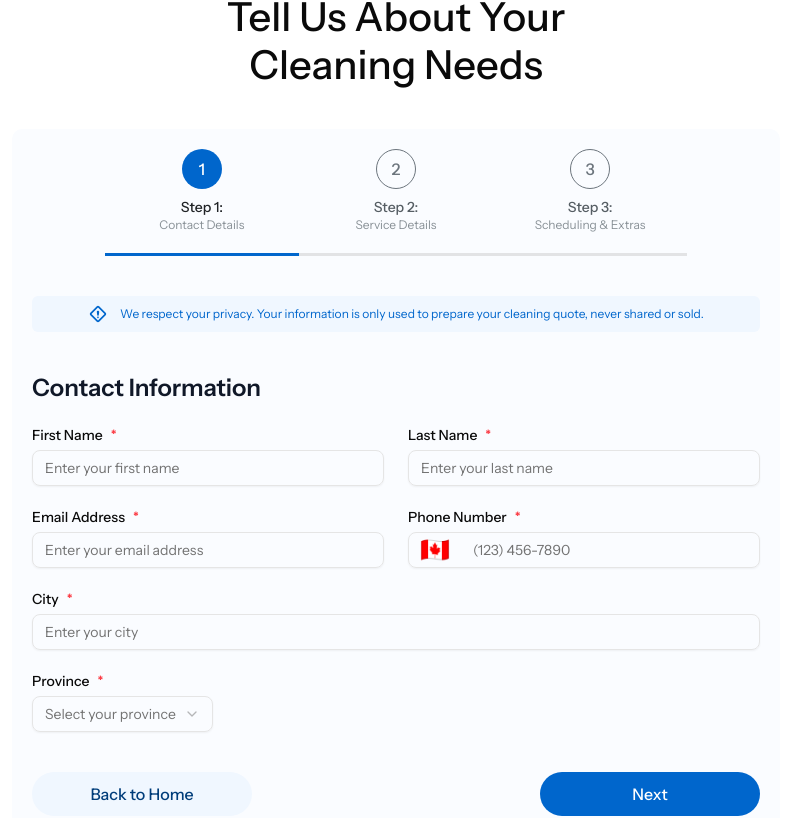
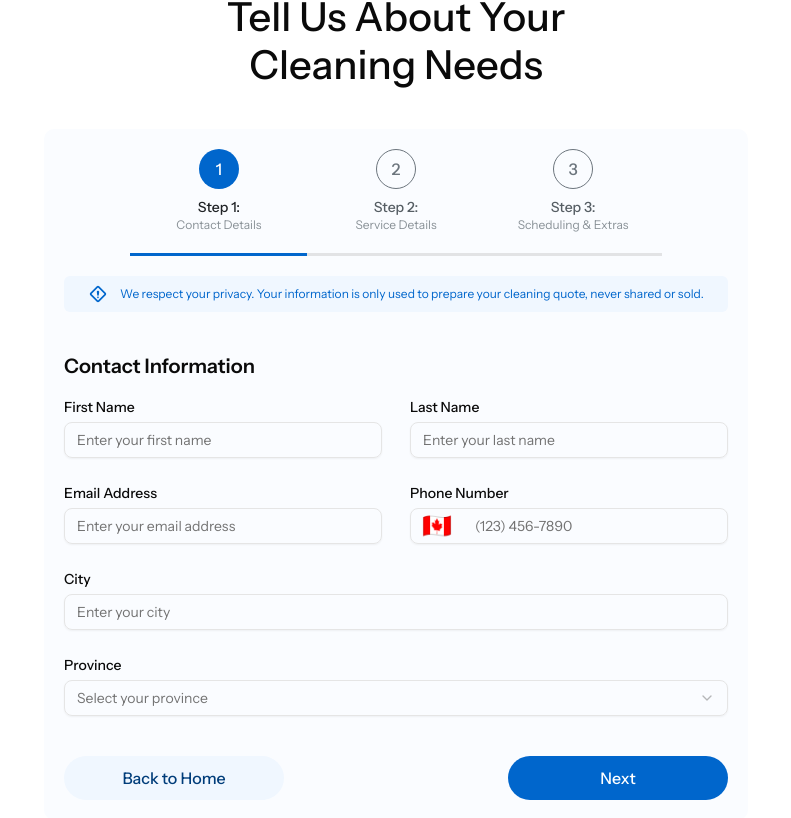
Before and after one commit to Candid001/Truecare-Cleaning-Services, a React (Vite) app: page /request-a-quote in a window 1280 px wide. Shown: the part 552-1370 px from the top of the page, without its empty margins (244-1035 px from the left). Built offline with nearby package versions, Linux system fonts and the light colour scheme.

Commit message:
Refactor contact details step

```diff
--- a/src/components/layout/request-a-quote/MultiStepQuoteForm.jsx
+++ b/src/components/layout/request-a-quote/MultiStepQuoteForm.jsx
@@ -320,7 +320,8 @@
 
     return (
         <>
-            <div className="bg-blue-tert rounded-lg w-3/5 mx-auto p-5 space-y-10">
+            <div className="bg-blue-tert rounded-lg w-[55%] mx-auto p-5 space-y-10">
+                <div className="space-y-5">
                     {/* Step Indicator */}
                     <StepIndicator currentStep={currentStep} />
 
@@ -333,9 +334,13 @@
                             </p>
                         </div>
                     </div>
+                </div>
 
                 {/* Form Step Content */}
-                <div className="">{renderStep()}</div>
+                <div className="space-y-5">
+                    <p className={`font-semibold text-xl`}>{currentStep === 1 ? "Contact Information": currentStep === 2 ? "Service Details": "Scheduling "}</p>
+                    {renderStep()}
+                </div>
 
                 {/* Navigation Buttons */}
                 <div className="flex items-center justify-between">
--- a/src/components/layout/request-a-quote/steps/ContactDetailsStep.jsx
+++ b/src/components/layout/request-a-quote/steps/ContactDetailsStep.jsx
@@ -45,14 +45,12 @@
   };
 
   return (
-    <div className="space-y-6">
-      <h2 className="text-2xl font-semibold text-gray-900">Contact Information</h2>
-
-      <div className="grid grid-cols-1 md:grid-cols-2 gap-6">
+    <div className="space-y-7 w-full">
+      <div className="grid grid-cols-1 md:grid-cols-2 gap-7">
         {/* First Name */}
         <div className="space-y-2">
           <Label htmlFor="firstName">
-            First Name <span className="text-red-500">*</span>
+            First Name
           </Label>
           <Input
             id="firstName"
@@ -60,17 +58,17 @@
             placeholder="Enter your first name"
             value={formData.firstName}
             onChange={(e) => updateFormData("firstName", e.target.value)}
-            className={errors.firstName ? "border-red-500" : ""}
+            className={errors.firstName ? "border-error" : ""}
           />
           {errors.firstName && (
-            <p className="text-sm text-red-500">{errors.firstName}</p>
+            <p className="text-sm text-error">{errors.firstName}</p>
           )}
         </div>
 
         {/* Last Name */}
         <div className="space-y-2">
           <Label htmlFor="lastName">
-            Last Name <span className="text-red-500">*</span>
+            Last Name
           </Label>
           <Input
             id="lastName"
@@ -78,17 +76,17 @@
             placeholder="Enter your last name"
             value={formData.lastName}
             onChange={(e) => updateFormData("lastName", e.target.value)}
-            className={errors.lastName ? "border-red-500" : ""}
+            className={errors.lastName ? "border-error" : ""}
           />
           {errors.lastName && (
-            <p className="text-sm text-red-500">{errors.lastName}</p>
+            <p className="text-sm text-error">{errors.lastName}</p>
           )}
         </div>
 
         {/* Email Address */}
         <div className="space-y-2">
           <Label htmlFor="email">
-            Email Address <span className="text-red-500">*</span>
+            Email Address
           </Label>
           <Input
             id="email"
@@ -96,17 +94,17 @@
             placeholder="Enter your email address"
             value={formData.email}
             onChange={(e) => updateFormData("email", e.target.value)}
-            className={errors.email ? "border-red-500" : ""}
+            className={errors.email ? "border-error" : ""}
           />
           {errors.email && (
-            <p className="text-sm text-red-500">{errors.email}</p>
+            <p className="text-sm text-error">{errors.email}</p>
           )}
         </div>
 
         {/* Phone Number */}
         <div className="space-y-2">
           <Label htmlFor="phone">
-            Phone Number <span className="text-red-500">*</span>
+            Phone Number
           </Label>
           <div className="relative">
             <div className="absolute left-3 top-1/2 -translate-y-1/2 flex items-center gap-2">
@@ -118,12 +116,12 @@
               placeholder="(123) 456-7890"
               value={formData.phone}
               onChange={handlePhoneChange}
-              className={`pl-16 ${errors.phone ? "border-red-500" : ""}`}
+              className={`pl-16 ${errors.phone ? "border-error" : ""}`}
               maxLength={14}
             />
           </div>
           {errors.phone && (
-            <p className="text-sm text-red-500">{errors.phone}</p>
+            <p className="text-sm text-error">{errors.phone}</p>
           )}
         </div>
       </div>
@@ -131,7 +129,7 @@
       {/* City */}
       <div className="space-y-2">
         <Label htmlFor="city">
-          City <span className="text-red-500">*</span>
+          City
         </Label>
         <Input
           id="city"
@@ -139,23 +137,23 @@
           placeholder="Enter your city"
           value={formData.city}
           onChange={(e) => updateFormData("city", e.target.value)}
-          className={errors.city ? "border-red-500" : ""}
+          className={errors.city ? "border-error" : ""}
         />
         {errors.city && (
-          <p className="text-sm text-red-500">{errors.city}</p>
+          <p className="text-sm text-error">{errors.city}</p>
         )}
       </div>
 
         {/* Province */}
-      <div className="space-y-2">
+        <div className="space-y-2 w-full">
             <Label htmlFor="province">
-          Province <span className="text-red-500">*</span>
+                Province
             </Label>
             <Select
                 value={formData.province}
                 onValueChange={(value) => updateFormData("province", value)}
             >
-          <SelectTrigger className={errors.province ? "border-red-500" : ""}>
+                <SelectTrigger className={`w-full ${errors.province ? "border-error" : ""}`}>
                     <SelectValue placeholder="Select your province" />
                 </SelectTrigger>
                 <SelectContent>
@@ -167,7 +165,7 @@
                 </SelectContent>
             </Select>
             {errors.province && (
-          <p className="text-sm text-red-500">{errors.province}</p>
+                <p className="text-sm text-error">{errors.province}</p>
             )}
         </div>
     </div>
--- a/src/components/ui/input.jsx
+++ b/src/components/ui/input.jsx
@@ -12,10 +12,13 @@
       type={type}
       data-slot="input"
       className={cn(
-        "file:text-foreground placeholder:text-muted-foreground selection:bg-primary selection:text-primary-foreground dark:bg-input/30 border-input h-9 w-full min-w-0 rounded-md border bg-transparent px-3 py-1 text-base shadow-xs transition-[color,box-shadow] outline-none file:inline-flex file:h-7 file:border-0 file:bg-transparent file:text-sm file:font-medium disabled:pointer-events-none disabled:cursor-not-allowed disabled:opacity-50 md:text-sm",
-        "focus-visible:border-ring focus-visible:ring-ring/50 focus-visible:ring-[3px]",
-        "aria-invalid:ring-destructive/20 dark:aria-invalid:ring-destructive/40 aria-invalid:border-destructive",
-        className
+          `file:text-foreground placeholder:text-muted-foreground selection:bg-primary selection:text-primary-foreground
+        dark:bg-input/30 border-input h-9 w-full min-w-0 rounded-md border bg-transparent px-3 py-1 text-base shadow-xs
+        transition-[color,box-shadow] outline-none file:inline-flex file:h-7 file:border-0 file:bg-transparent file:text-sm f
+        ile:font-medium disabled:pointer-events-none disabled:cursor-not-allowed disabled:opacity-50 md:text-sm`,
+          `aria-invalid:ring-destructive/20 dark:aria-invalid:ring-destructive/40 aria-invalid:border-destructive`,
+          `focus-visible:border focus-visible:border-btn-primary`,
+          className
       )}
       {...props} />
   );
--- a/src/components/ui/select.jsx
+++ b/src/components/ui/select.jsx
@@ -35,7 +35,7 @@
       data-slot="select-trigger"
       data-size={size}
       className={cn(
-        "border-input data-[placeholder]:text-muted-foreground [&_svg:not([class*='text-'])]:text-muted-foreground focus-visible:border-ring focus-visible:ring-ring/50 aria-invalid:ring-destructive/20 dark:aria-invalid:ring-destructive/40 aria-invalid:border-destructive dark:bg-input/30 dark:hover:bg-input/50 flex w-fit items-center justify-between gap-2 rounded-md border bg-transparent px-3 py-2 text-sm whitespace-nowrap shadow-xs transition-[color,box-shadow] outline-none focus-visible:ring-[3px] disabled:cursor-not-allowed disabled:opacity-50 data-[size=default]:h-9 data-[size=sm]:h-8 *:data-[slot=select-value]:line-clamp-1 *:data-[slot=select-value]:flex *:data-[slot=select-value]:items-center *:data-[slot=select-value]:gap-2 [&_svg]:pointer-events-none [&_svg]:shrink-0 [&_svg:not([class*='size-'])]:size-4",
+        "border-input data-[placeholder]:text-muted-foreground [&_svg:not([class*='text-'])]:text-muted-foreground  focus-visible:border focus-visible:border-btn-primary aria-invalid:ring-destructive/20 dark:aria-invalid:ring-destructive/40 aria-invalid:border-destructive dark:bg-input/30 dark:hover:bg-input/50 flex w-fit items-center justify-between gap-2 rounded-md border bg-transparent px-3 py-2 text-sm whitespace-nowrap shadow-xs transition-[color,box-shadow] outline-none disabled:cursor-not-allowed disabled:opacity-50 data-[size=default]:h-9 data-[size=sm]:h-8 *:data-[slot=select-value]:line-clamp-1 *:data-[slot=select-value]:flex *:data-[slot=select-value]:items-center *:data-[slot=select-value]:gap-2 [&_svg]:pointer-events-none [&_svg]:shrink-0 [&_svg:not([class*='size-'])]:size-4",
         className
       )}
       {...props}>
--- a/src/index.css
+++ b/src/index.css
@@ -25,7 +25,9 @@
     --color-grey-pri: #565E64;
     --color-grey-tert: #899197;
     --color-blue-muted-pri: #F0F7FF;
-    --color-blue-active: #003D7A
+    --color-blue-active: #003D7A;
+    --color-error: #DD524D;
+    --color-form-label: #001F3D;
 }
 
 body {
```
Lines whose indentation alone changed are shown as unchanged.
